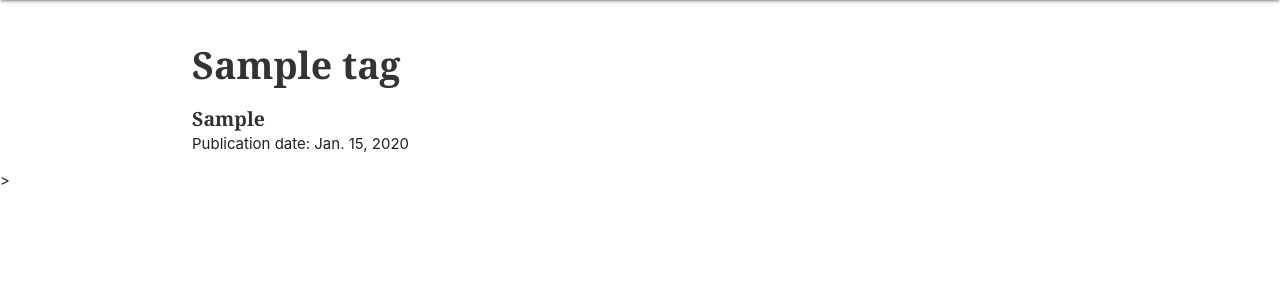
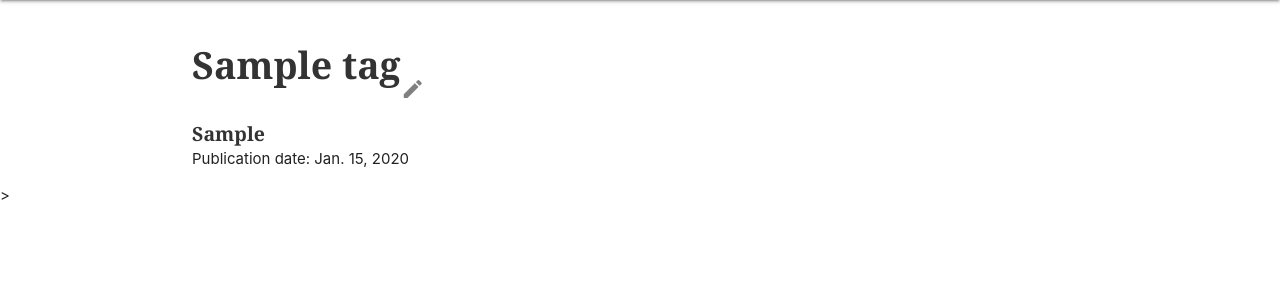
Before and after one commit to andreamaciasr/dossier, a Django app: page /articles/1/ in a window 1280 px wide. Shown: the part 64-364 px from the top of the page. Run offline with Django 5.2, Linux system fonts and the light colour scheme; a user stored in the database is signed in; tables that the repository leaves empty hold one stand-in row (values such as "Sample post").

Commit message:
added link to update tag

```diff
--- a/main_app/templates/main_app/tag_form.html
+++ b/main_app/templates/main_app/tag_form.html
@@ -2,13 +2,13 @@
 
 {% block content %}
   {% if object %}
-    <h1>Edit <span class="teal-text">{{object.name}}</span></h1>
+    <h1>Edit <span class="h1" style="color: gray">{{object.name}}</span></h1>
   {% endif %}
   <form action="" method="post">
     {% csrf_token %}
     <table>
       {{ form.as_table }}
     </table>
-    <input type="submit" value="Submit" class="btn">
+    <input type="submit" value="Submit" class="button">
   </form>
 {% endblock %}
--- a/main_app/templates/tags/show_tag.html
+++ b/main_app/templates/tags/show_tag.html
@@ -1,10 +1,13 @@
 {% extends 'base.html' %}
 {% block content %}
 
-<h1>{{ tag.name }}</h1>
-<div class="card-action">
+<div style="display: flex; align-items: flex-end;">
+    <h1>{{ tag.name }}</h1>
+    <a href="{% url 'tags_update' pk=tag.id %}">
+        <i class="material-icons" style="color: gray;">create</i>
+    </a>
+</div>
 
-</div>
 <div>
     {% for article in articles %}
     <ul>
```
